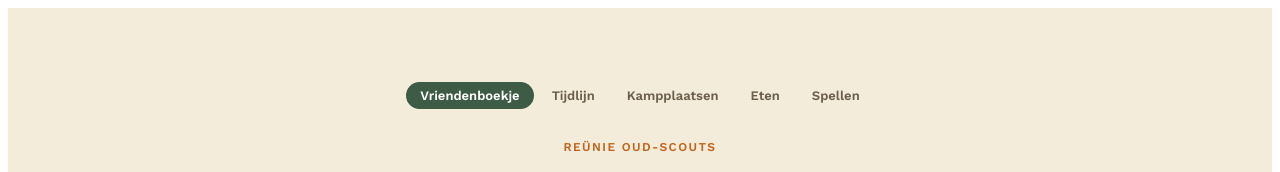
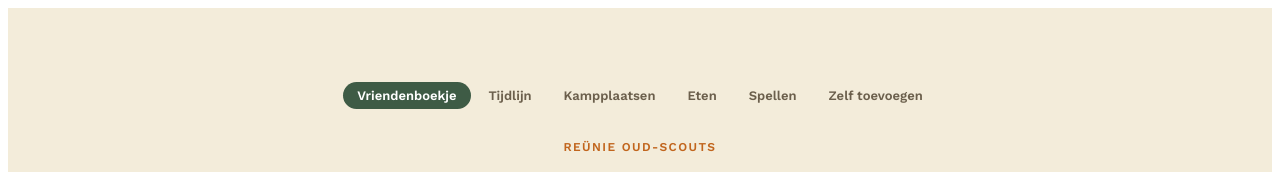
Before and after one commit to tomdemilliano/SintEduardusScouts4ever, a Next.js app: page / in a window 1280 px wide. Shown: the top 172 px of the page. Built offline with nearby package versions, Linux system fonts and the light colour scheme; no server answers; the database is empty.

Commit message:
Add 'Zelf toevoegen' link to PublicNav

```diff
--- a/components/PublicNav.js
+++ b/components/PublicNav.js
@@ -8,6 +8,7 @@ const LINKS = [
   { href: '/kampplaatsen', label: 'Kampplaatsen' },
   { href: '/eten', label: 'Eten' },
   { href: '/spellen', label: 'Spellen' },
+  { href: '/toevoegen', label: 'Zelf toevoegen' },
 ];
 
 export default function PublicNav() {
```
